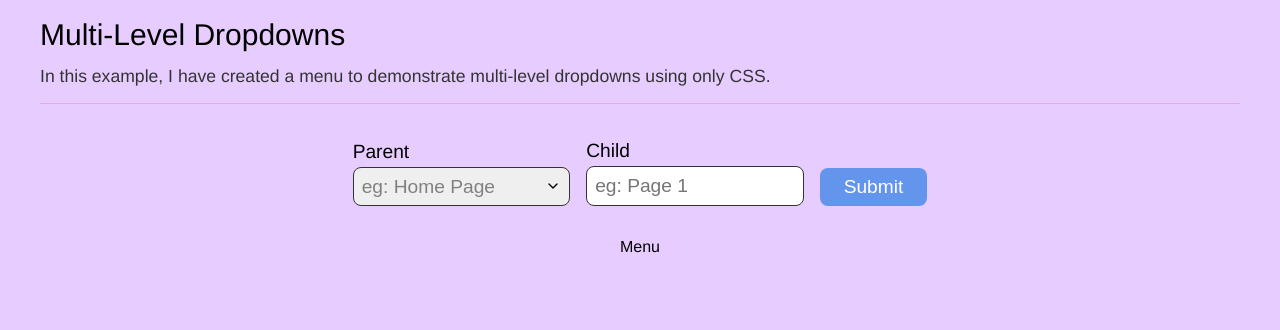
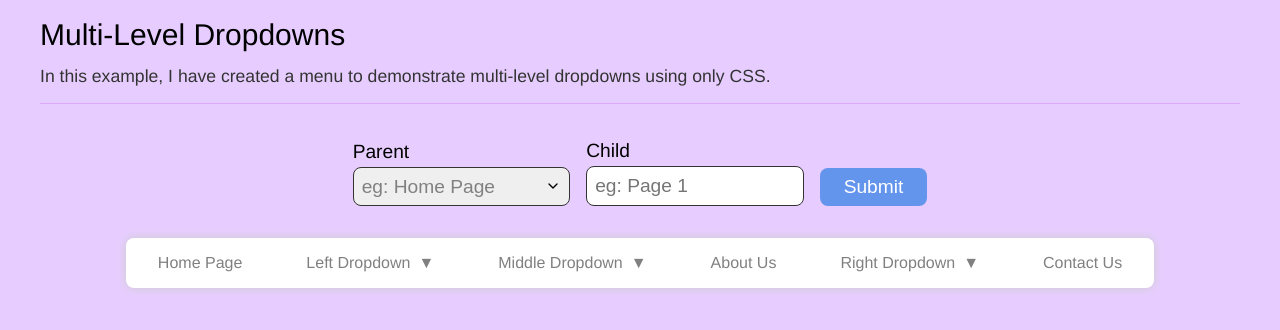
Before and after one commit to faiyazkhan024/sandbox-archive, a React (Vite) app in the folder multi-level-dropdowns/: page / in a window 1280 px wide. Shown: the top 330 px of the page. Built offline with nearby package versions, Linux system fonts and the light colour scheme.

Commit message:
Added Menu

```diff
--- a/multi-level-dropdowns/src/App.tsx
+++ b/multi-level-dropdowns/src/App.tsx
@@ -12,7 +12,7 @@ const App = () => {
       <AppBar />
       <main className={classes.appMain}>
         <Form dropdowns={DROPDOWN_MENU} />
-        <Menu />
+        <Menu menu={DROPDOWN_MENU} />
       </main>
     </>
   );
--- a/multi-level-dropdowns/src/components/Menu/Menu.module.css
+++ b/multi-level-dropdowns/src/components/Menu/Menu.module.css
@@ -1,3 +1,30 @@
-.nav {
-  padding: 0;
+.nav li:has(ul)::after {
+  content: "▼";
+  margin-left: 8px;
 }
+
+.nav li:has(ul):hover::after {
+  content: "▲";
+}
+
+.nav ul ul {
+  display: none;
+}
+
+.nav ul ul li {
+  min-width: max-content;
+  border-bottom: 1px solid var(--secondary-300);
+}
+
+.nav li:hover > ul {
+  display: flex;
+  flex-direction: column;
+  position: absolute;
+  top: 100%;
+  z-index: 10;
+}
+
+.nav li:hover > ul ul {
+  top: 0;
+  left: 100%;
+}
--- a/multi-level-dropdowns/src/components/Menu/Menu.tsx
+++ b/multi-level-dropdowns/src/components/Menu/Menu.tsx
@@ -1,9 +1,28 @@
-import { FC } from "react";
+import { FC, HTMLAttributes } from "react";
+
+import SubMenu from "./SubMenu";
+import List from "../core/List";
+import ListItem from "../core/ListItem";
 
 import classes from "./Menu.module.css";
 
-const Menu: FC = () => {
-  return <nav className={classes.nav}>Menu</nav>;
+interface MenuProps extends HTMLAttributes<HTMLElement> {
+  menu: Array<MultiLevelDropdown>;
+}
+
+const Menu: FC<MenuProps> = ({ menu, ...rest }) => {
+  return (
+    <nav className={classes.nav} {...rest}>
+      <List>
+        {menu.map(({ id, name, children }) => (
+          <ListItem key={id}>
+            {name}
+            <SubMenu menu={children} />
+          </ListItem>
+        ))}
+      </List>
+    </nav>
+  );
 };
 
 export default Menu;
--- /dev/null
+++ b/multi-level-dropdowns/src/components/Menu/SubMenu.tsx
@@ -0,0 +1,24 @@
+import { FC } from "react";
+
+import List from "../core/List";
+import ListItem from "../core/ListItem";
+
+interface SubMenuProps {
+  menu?: Array<MultiLevelDropdown>;
+}
+
+const SubMenu: FC<SubMenuProps> = ({ menu }) => {
+  if (!menu) return null;
+
+  return (
+    <List>
+      {menu.map(({ id, name, children }) => (
+        <ListItem key={id}>
+          {name}
+          <SubMenu menu={children} />
+        </ListItem>
+      ))}
+    </List>
+  );
+};
+export default SubMenu;
--- /dev/null
+++ b/multi-level-dropdowns/src/components/core/List/List.module.css
@@ -0,0 +1,7 @@
+.list {
+  display: flex;
+  color: var(--secondary);
+  background-color: var(--secondary-100);
+  border-radius: var(--border-radius);
+  box-shadow: 0 0 10px 0 var(--secondary-300);
+}
--- /dev/null
+++ b/multi-level-dropdowns/src/components/core/List/List.tsx
@@ -0,0 +1,14 @@
+import { FC, HTMLAttributes } from "react";
+
+import classes from "./List.module.css";
+
+type ListProps = HTMLAttributes<HTMLUListElement>;
+
+const List: FC<ListProps> = ({ children, ...rest }) => {
+  return (
+    <ul className={classes.list} {...rest}>
+      {children}
+    </ul>
+  );
+};
+export default List;
--- /dev/null
+++ b/multi-level-dropdowns/src/components/core/List/index.ts
@@ -0,0 +1,3 @@
+import List from "./List";
+
+export default List;
--- /dev/null
+++ b/multi-level-dropdowns/src/components/core/ListItem/ListItem.module.css
@@ -0,0 +1,10 @@
+.listItem {
+  padding: 1rem 2rem;
+  cursor: pointer;
+  list-style: none;
+  position: relative;
+}
+
+.listItem:hover {
+  color: var(--accent);
+}
--- /dev/null
+++ b/multi-level-dropdowns/src/components/core/ListItem/ListItem.tsx
@@ -0,0 +1,14 @@
+import { FC, LiHTMLAttributes } from "react";
+
+import classes from "./ListItem.module.css";
+
+type ListItemProps = LiHTMLAttributes<HTMLLIElement>;
+
+const ListItem: FC<ListItemProps> = ({ children, ...rest }) => {
+  return (
+    <li className={classes.listItem} {...rest}>
+      {children}
+    </li>
+  );
+};
+export default ListItem;
--- /dev/null
+++ b/multi-level-dropdowns/src/components/core/ListItem/index.ts
@@ -0,0 +1,3 @@
+import ListItem from "./ListItem";
+
+export default ListItem;
--- a/multi-level-dropdowns/src/data/dropdownMenu.ts
+++ b/multi-level-dropdowns/src/data/dropdownMenu.ts
@@ -55,7 +55,7 @@ const DROPDOWN_MENU: Array<MultiLevelDropdown> = [
       },
     ],
   },
-  { id: v4(), name: "About" },
+  { id: v4(), name: "About Us" },
   {
     id: v4(),
     name: "Right Dropdown",
```
